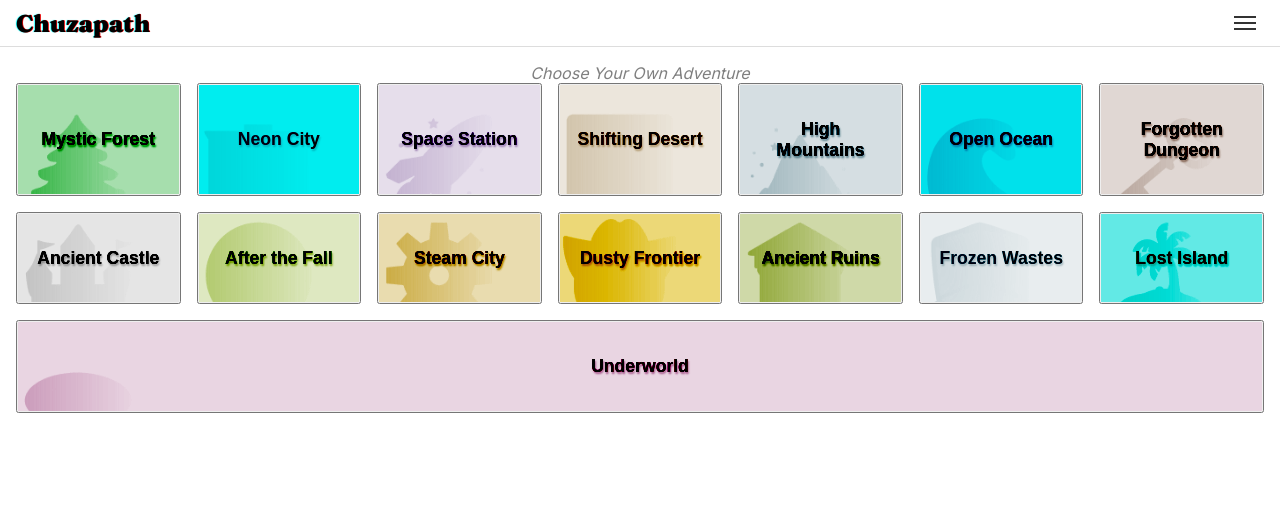
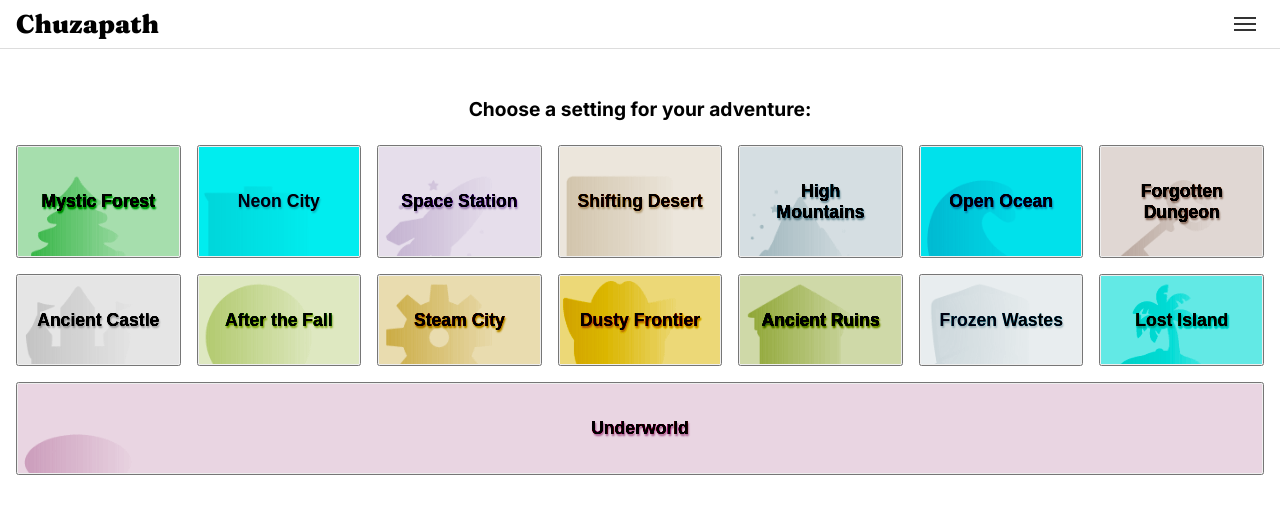
Before and after one commit to rniemela77/CYOA-game, a React (Vite) app: page / in a window 1280 px wide. Shown: the top 514 px of the page. Built offline with nearby package versions, Linux system fonts and the light colour scheme.

Commit message:
styling tweaks

```diff
--- a/src/components/WelcomeScreen.tsx
+++ b/src/components/WelcomeScreen.tsx
@@ -16,7 +16,7 @@ const WelcomeScreen: React.FC = () => {
   return (
     <div>
       <div style={{ textAlign: 'center' }}>
-        <i className="text-muted">Choose Your Own Adventure</i>
+        <h2 style={{ fontSize: '1.2rem', margin: '3rem 0 1.5rem' }}>Choose a setting for your adventure:</h2>
 
         <div style={{ display: 'flex', flexWrap: 'wrap', gap: '1rem' }}>
           {settings.map((setting) => (
--- a/styles/app.css
+++ b/styles/app.css
@@ -27,8 +27,7 @@ body {
   font-weight: 900;
   text-decoration: none;
   color: inherit;
-  font-size: 1.5rem;
-  text-shadow:0.7px 0px 0px red, -0.7px 0px 1px cyan;
+  font-size: 1.6rem;
 }
 
 .hamburger {
@@ -84,10 +83,6 @@ h1 {
   text-shadow: 0px 0px 3px #00000069;
   font-size: 3rem;
   text-decoration: underline;
-}
-
-.text-muted {
-    opacity: 0.5;
 }
 
 .game-option-button {
```
